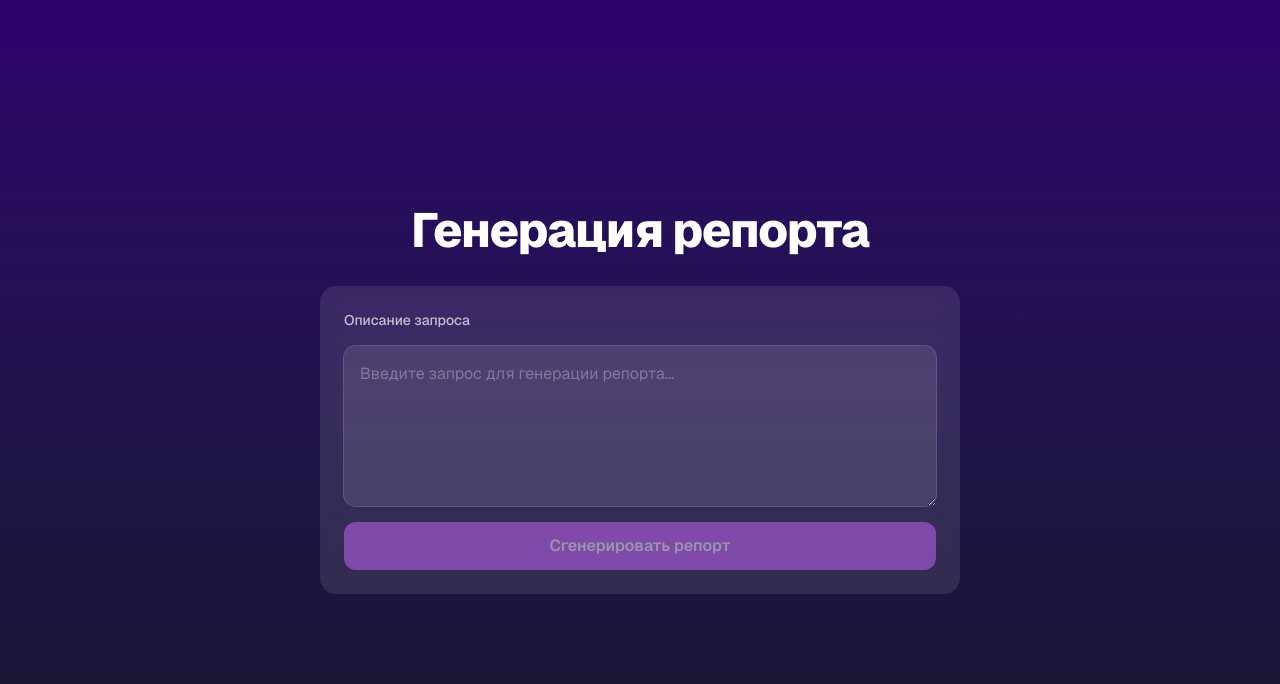
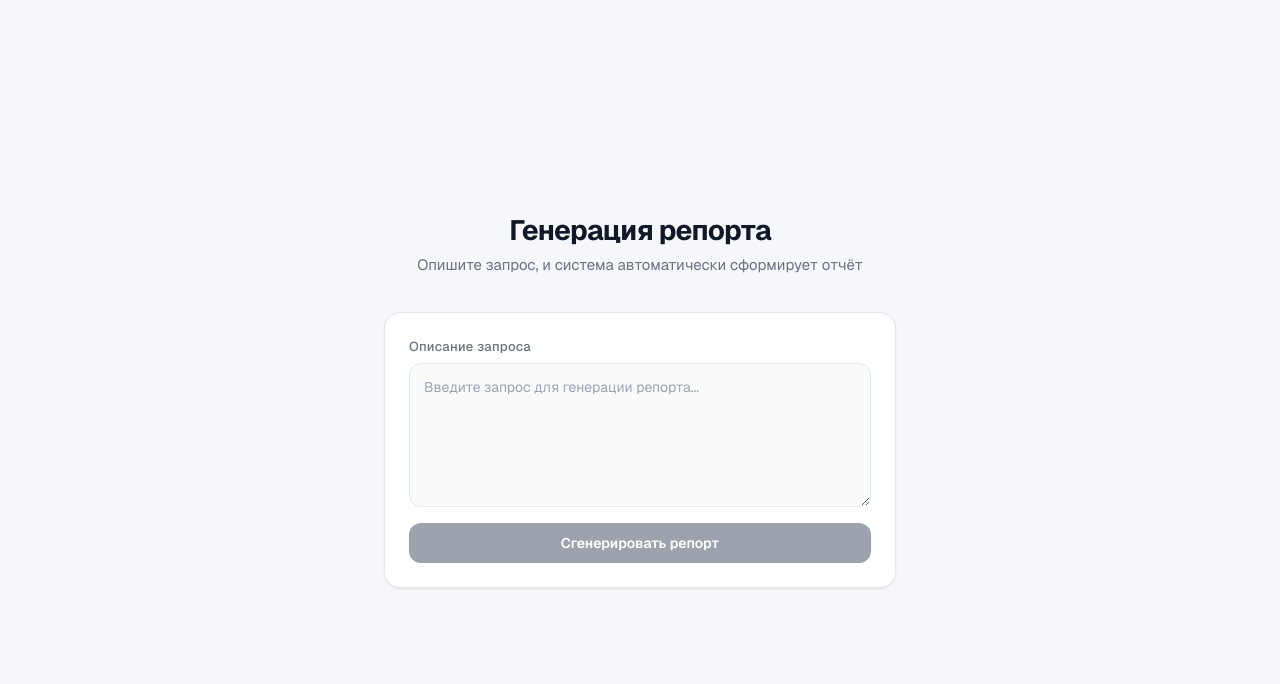
Before and after one commit to dan-rusakov/institute-report, a Next.js app: page / in a window 1280 px wide. Shown: the top 684 px of the page. Built offline with nearby package versions, Linux system fonts and the light colour scheme.

Commit message:
update page ui

```diff
--- a/src/app/components/JsonViewer.tsx
+++ b/src/app/components/JsonViewer.tsx
@@ -7,7 +7,7 @@ export function JsonViewer({ data }: { data: unknown }) {
   return (
     <JsonView
       src={data}
-      theme="vscode"
+      theme="github"
       collapseStringsAfterLength={80}
       collapsed={2}
       enableClipboard
--- a/src/app/layout.tsx
+++ b/src/app/layout.tsx
@@ -4,8 +4,8 @@ import { type Metadata } from "next";
 import { Geist } from "next/font/google";
 
 export const metadata: Metadata = {
-  title: "Create T3 App",
-  description: "Generated by create-t3-app",
+  title: "Генерация репорта",
+  description: "Инструмент для генерации отчётов",
   icons: [{ rel: "icon", url: "/favicon.ico" }],
 };
 
--- a/src/app/page.tsx
+++ b/src/app/page.tsx
@@ -43,57 +43,93 @@ export default function HomePage() {
 
   return (
     <main
-      className={`flex min-h-screen flex-col items-center bg-linear-to-b from-[#2e026d] to-[#15162c] ${
-        result ? "justify-start py-12" : "justify-center"
+      className={`min-h-screen bg-(--bg-page) flex flex-col items-center px-4 transition-all duration-300 ${result ? "justify-start py-12" : "justify-center py-6"
         }`}
     >
       <div
-        className={`w-full px-4 transition-all duration-300 ${
-          result ? "max-w-4xl" : "max-w-2xl"
+        className={`w-full transition-all duration-300 ${result ? "max-w-3xl" : "max-w-lg"
           }`}
       >
-        <h1 className="mb-8 text-center text-4xl font-extrabold tracking-tight text-white sm:text-5xl">
+        <div className="mb-9 flex flex-col items-center text-center gap-4">
+          <div>
+            <h1 className="text-[28px] font-bold text-(--text-primary) tracking-tight leading-tight">
               Генерация репорта
             </h1>
+            <p className="mt-1.5 text-[15px] text-(--text-secondary)">
+              Опишите запрос, и система автоматически сформирует отчёт
+            </p>
+          </div>
+        </div>
 
-        <div className="flex flex-col gap-4 rounded-2xl bg-white/10 p-6 backdrop-blur">
-          <label className="text-sm font-medium text-white/70">
+        <div className="bg-(--bg-card) rounded-2xl border border-(--border) shadow-(--shadow-card) p-6 flex flex-col gap-4">
+          <div className="flex flex-col gap-1.5">
+            <label className="text-[13px] font-medium text-(--text-secondary) tracking-wide">
               Описание запроса
             </label>
             <textarea
-            className="min-h-40 w-full resize-y rounded-xl bg-white/10 p-4 text-white placeholder-white/30 outline-none ring-1 ring-white/20 transition focus:ring-2 focus:ring-[hsl(280,100%,70%)]"
+              className="w-full min-h-36 resize-y rounded-xl border border-(--border) bg-(--bg-input) px-3.5 py-3 text-sm text-(--text-primary) placeholder-(--text-muted) leading-relaxed outline-none transition-all duration-150 focus:border-(--border-focus) focus:ring-3 focus:ring-(--accent)/10 disabled:opacity-50 disabled:cursor-not-allowed"
               placeholder="Введите запрос для генерации репорта..."
               value={description}
               onChange={(e) => setDescription(e.target.value)}
               disabled={loading}
             />
+          </div>
+
           {duplicate && (
-            <p className="text-sm text-yellow-400">
-              Репорт по этому запросу уже существует.
-            </p>
+            <div className="flex items-center gap-2 px-3.5 py-2.5 rounded-lg bg-amber-50 border border-amber-200 text-[13px] text-(--warning)">
+              <svg width="14" height="14" viewBox="0 0 24 24" fill="none" stroke="currentColor" strokeWidth="2" strokeLinecap="round" strokeLinejoin="round" className="shrink-0">
+                <circle cx="12" cy="12" r="10" />
+                <line x1="12" y1="8" x2="12" y2="12" />
+                <line x1="12" y1="16" x2="12.01" y2="16" />
+              </svg>
+              Репорт по этому запросу уже существует
+            </div>
           )}
-          {error && <p className="text-sm text-red-400">{error}</p>}
+
+          {error && (
+            <div className="flex items-center gap-2 px-3.5 py-2.5 rounded-lg bg-red-50 border border-red-200 text-[13px] text-(--error)">
+              <svg width="14" height="14" viewBox="0 0 24 24" fill="none" stroke="currentColor" strokeWidth="2" strokeLinecap="round" strokeLinejoin="round" className="shrink-0">
+                <circle cx="12" cy="12" r="10" />
+                <line x1="15" y1="9" x2="9" y2="15" />
+                <line x1="9" y1="9" x2="15" y2="15" />
+              </svg>
+              {error}
+            </div>
+          )}
+
           <button
             onClick={handleSubmit}
             disabled={loading || !description.trim()}
-            className="rounded-xl bg-[hsl(280,100%,70%)] px-6 py-3 font-semibold text-white transition hover:bg-[hsl(280,100%,60%)] disabled:cursor-not-allowed disabled:opacity-50"
+            className="w-full py-2.5 px-5 rounded-xl bg-(--accent) text-white text-sm font-semibold transition-colors duration-150 hover:bg-(--accent-hover) disabled:bg-(--text-muted) disabled:cursor-not-allowed flex items-center justify-center gap-2"
           >
-            {loading ? "Генерация..." : "Сгенерировать репорт"}
+            {loading ? (
+              <>
+                <svg width="14" height="14" viewBox="0 0 24 24" fill="none" stroke="currentColor" strokeWidth="2.5" strokeLinecap="round" strokeLinejoin="round" className="animate-spin">
+                  <path d="M21 12a9 9 0 1 1-6.219-8.56" />
+                </svg>
+                Генерация...
+              </>
+            ) : (
+              "Сгенерировать репорт"
+            )}
           </button>
         </div>
 
         {result && (
-          <div className="mt-6 rounded-2xl bg-white/10 p-6 backdrop-blur">
-            <div className="mb-4 flex items-center justify-between">
-              <h2 className="text-lg font-semibold text-white">Результат</h2>
+          <div className="mt-4 bg-(--bg-card) rounded-2xl border border-(--border) shadow-(--shadow-card) overflow-hidden">
+            <div className="px-5 py-4 border-b border-(--border) flex items-center justify-between">
+              <div className="flex items-center gap-2">
+                <div className="w-1.5 h-1.5 rounded-full bg-green-500" />
+                <span className="text-sm font-semibold text-(--text-primary)">Результат</span>
+              </div>
               <button
                 onClick={() => setResult(null)}
-                className="text-sm text-white/40 hover:text-white/70 transition-colors"
+                className="text-[13px] text-(--text-muted) hover:text-(--text-secondary) hover:bg-(--bg-input) px-2 py-1 rounded-md transition-colors duration-150"
               >
                 Закрыть
               </button>
             </div>
-            <div className="max-h-[600px] overflow-y-auto pr-1">
+            <div className="p-5 max-h-[600px] overflow-y-auto">
               <JsonViewer data={result} />
             </div>
           </div>
--- a/src/styles/globals.css
+++ b/src/styles/globals.css
@@ -4,3 +4,30 @@
   --font-sans: var(--font-geist-sans), ui-sans-serif, system-ui, sans-serif,
     "Apple Color Emoji", "Segoe UI Emoji", "Segoe UI Symbol", "Noto Color Emoji";
 }
+
+:root {
+  --bg-page: #f5f7fa;
+  --bg-card: #ffffff;
+  --bg-input: #f9fafb;
+  --border: #e5e7eb;
+  --border-focus: #6366f1;
+  --text-primary: #111827;
+  --text-secondary: #6b7280;
+  --text-muted: #9ca3af;
+  --accent: #6366f1;
+  --accent-hover: #4f46e5;
+  --accent-text: #ffffff;
+  --warning: #d97706;
+  --error: #dc2626;
+  --shadow-card: 0 1px 3px 0 rgb(0 0 0 / 0.07), 0 1px 2px -1px rgb(0 0 0 / 0.07);
+  --shadow-card-hover: 0 4px 12px 0 rgb(0 0 0 / 0.08);
+}
+
+* {
+  box-sizing: border-box;
+}
+
+body {
+  background-color: var(--bg-page);
+  color: var(--text-primary);
+}
```
Lines whose indentation alone changed are shown as unchanged.
